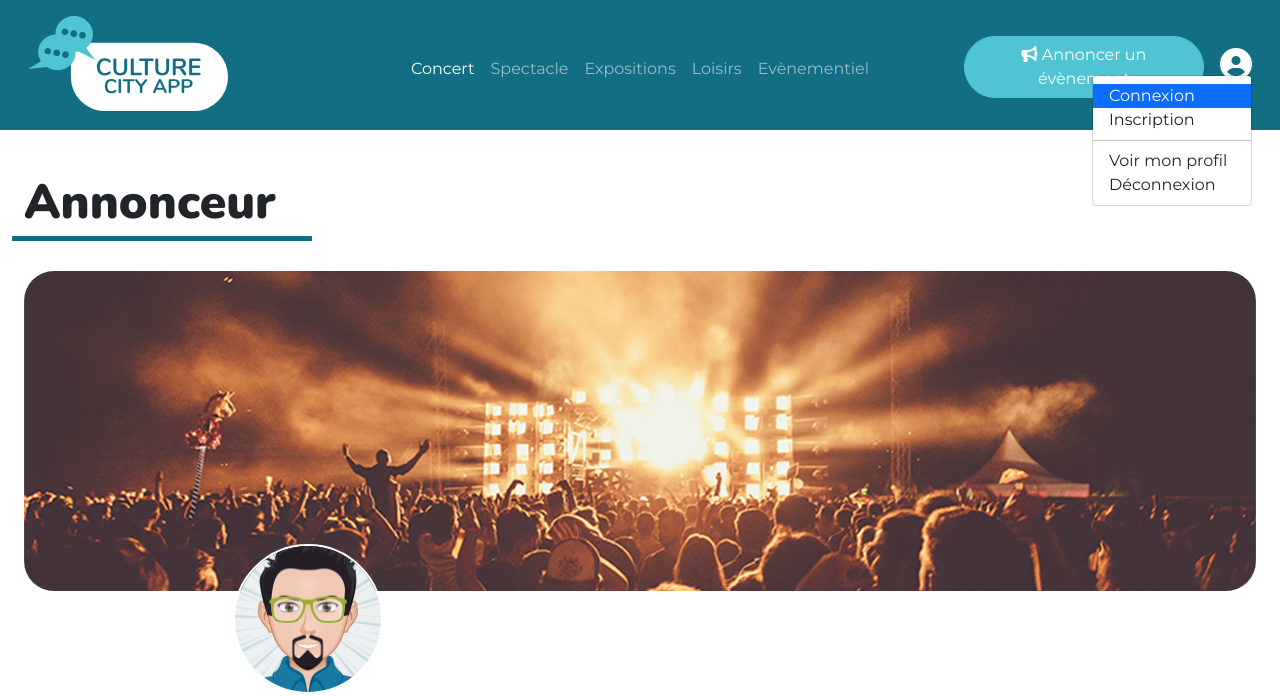
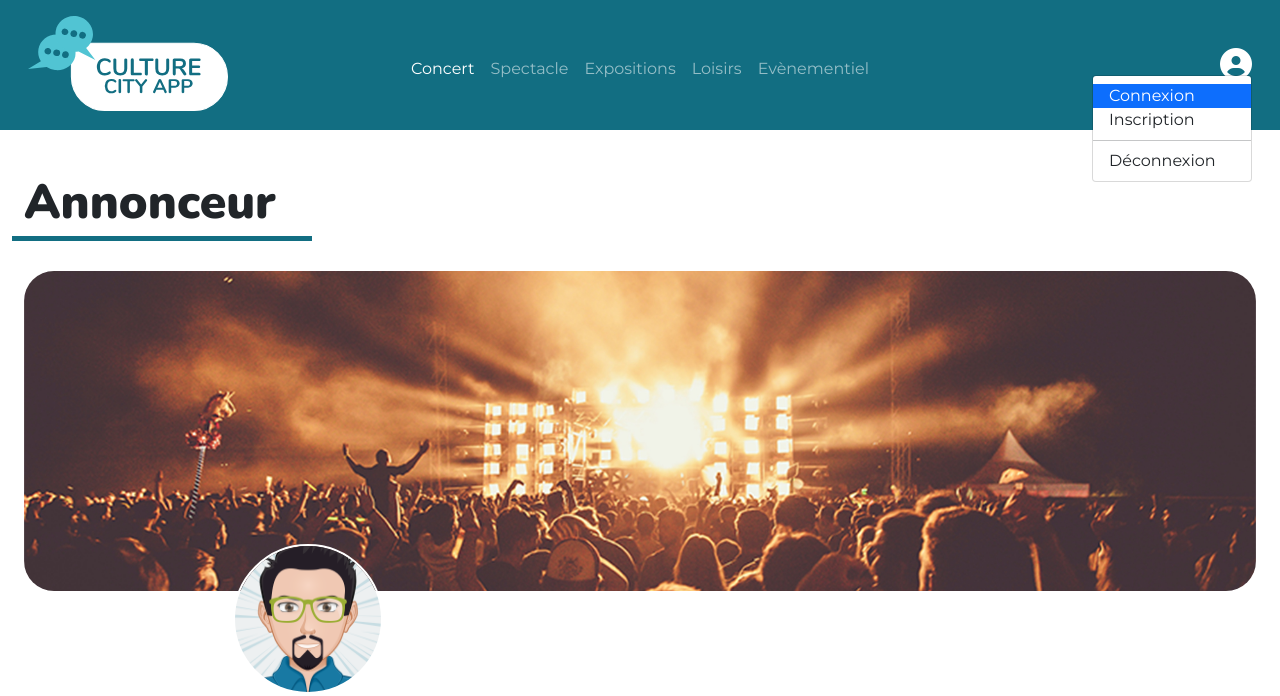
Before and after one commit to mickael-Bula/culture-city-app, a Symfony app: template templates/front/main/advertiser.html.twig in a window 1280 px wide, after a click that opens the changed part. Shown: the top 696 px of the page. Run offline with Twig, Linux system fonts and the light colour scheme; the template is opened without the code that fills it, so the values that code supplies are empty; some libraries are stand-ins or nearby versions.

Commit message:
revitalization of navigation

```diff
--- a/src/Controller/Front/AdvertiserController.php
+++ b/src/Controller/Front/AdvertiserController.php
@@ -143,7 +143,7 @@ class AdvertiserController extends AbstractController
 
      /**
      *
-     * @Route("/annonceur/{slug}", name="showAdvertiserSlug")
+     * @Route("/annonceur/{slug}", name="show_advertiser_page")
      */
     public function showPlacePanel(EventRepository $eventRepository, UserRepository $userRepository,  string $slug): Response
     {
--- a/templates/_header.html.twig
+++ b/templates/_header.html.twig
@@ -17,19 +17,19 @@
                         <div class="collapse navbar-collapse" id="navbarNav">
                             <ul class="navbar-nav">
                             <li class="nav-item">
-                                    <a class="nav-link active" aria-current="page" href="#">Concert</a>
+                                    <a class="nav-link active" aria-current="page" href="{{ path('show_category', {slug: 'concert'}) }}">Concert</a>
                                 </li>
                                 <li class="nav-item">
-                                    <a class="nav-link categories" href="#">Spectacle</a>
+                                    <a class="nav-link categories" href="{{ path('show_category', {slug: 'spectacle'}) }}">Spectacle</a>
                                 </li>
                                 <li class="nav-item">
-                                    <a class="nav-link categories" href="#">Expositions</a>
+                                    <a class="nav-link categories" href="{{ path('show_category', {slug: 'exposition'}) }}">Expositions</a>
                                 </li>
                                 <li class="nav-item">
-                                    <a class="nav-link categories" href="#">Loisirs</a>
+                                    <a class="nav-link categories" href="{{ path('show_category', {slug: 'loisir'}) }}">Loisirs</a>
                                 </li>
                                 <li class="nav-item">
-                                    <a class="nav-link categories" href="#">Evènementiel</a>
+                                    <a class="nav-link categories" href="{{ path('show_category', {slug: 'evenementiel'}) }}">Evènementiel</a>
                                 </li>
                                 </li>
                             </ul>
@@ -39,13 +39,17 @@
             </div>
 
             <div class="col-6 col-lg-3 d-flex justify-content-end align-items-start align-items-lg-center mt-2 mt-lg-0">
+
                 <!--button to add event-->
                 <div class="me-3 mt-1 d-none d-md-block ">
-                    <a class="btn btn-primary" href="#" role="button">
+                {% if app.user %}
+                    <a class="btn btn-primary" href="{{ path('create_event') }}" role="button">
                         <i class="fa-solid fa-bullhorn"></i>
                         Annoncer un évènement
                     </a>
+                {% endif %}
                 </div>
+
                 <!--profile with link back office-->
                 <div class="dropdown  mt-3 mt-lg-0">
                     <a class="dropdown-toggle" type="button" id="dropdownMenuButton2" data-bs-toggle="dropdown" aria-expanded="false">
@@ -53,18 +57,25 @@
                     </a>
                     <ul class="dropdown-menu dropdown-menu-white dropdown-menu-end" aria-labelledby="dropdownMenuButton2">
                         <li>
-                            <a class="dropdown-item active" href="#">Connexion</a>
+                            <a class="dropdown-item active" href="{{ path('app_login') }}">Connexion</a>
                         </li>
                         <li>
-                            <a class="dropdown-item" href="#">Inscription</a>
+                            <a class="dropdown-item" href="{{ path('user_register') }}">Inscription</a>
                         </li>
                         <li>
                             <hr class="dropdown-divider"></hr>
                         <li>
-                            <a class="dropdown-item" href="#">Voir mon profil</a>
+                            {% if app.user %}
+                            <a class="dropdown-item" href="{{ path('show_advertiser_page', {slug: app.user.slug}) }}">Voir mon profil</a>
+                            {% endif %}
                         </li>
                         <li>
-                            <a class="dropdown-item" href="#"> Déconnexion</a>
+                            <a class="dropdown-item" href="{{ path('app_logout') }}">Déconnexion</a>
+                        </li>
+                         <li>
+                            {% if app.user %}
+                            <a class="dropdown-item" href="{{ path('app_forgot_password_request') }}">Mot de passe oublié</a>
+                            {% endif %}
                         </li>
                     </ul>
                 </div>
--- a/templates/front/main/advertiser.html.twig
+++ b/templates/front/main/advertiser.html.twig
@@ -152,7 +152,7 @@
                             </div>
 
                             <div class="d-flex justify-content-end">
-                                <a href="{{ path('front_show', {slug:event.slug}) }}">
+                                <a href="{{ path('show_event', {slug:event.slug}) }}">
                                     <i class="fa-solid fa-arrow-right-long me-2"></i>
                                 </a>
                             </div>
```
Also changed, not shown: templates/front/form/event.html.twig (+0 -7 lines), templates/front/main/home.html.twig (+8 -0 lines).
